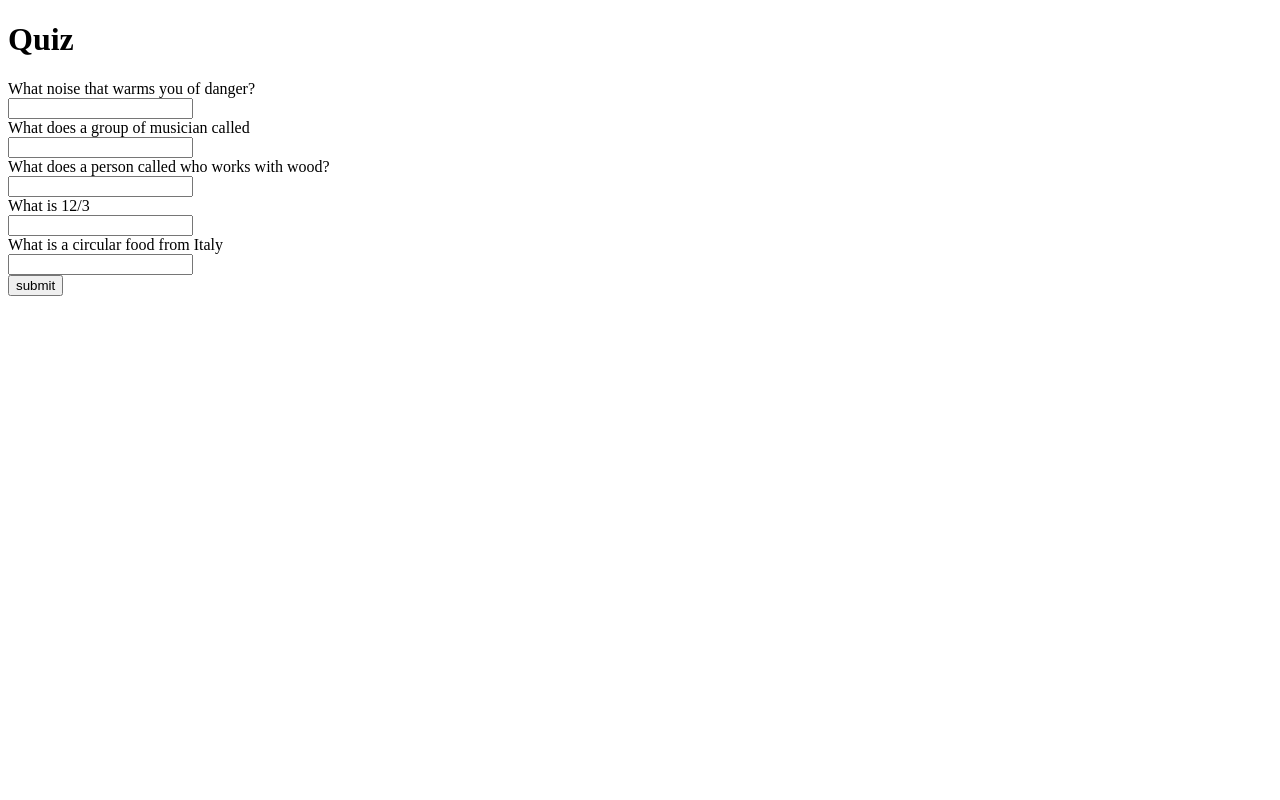
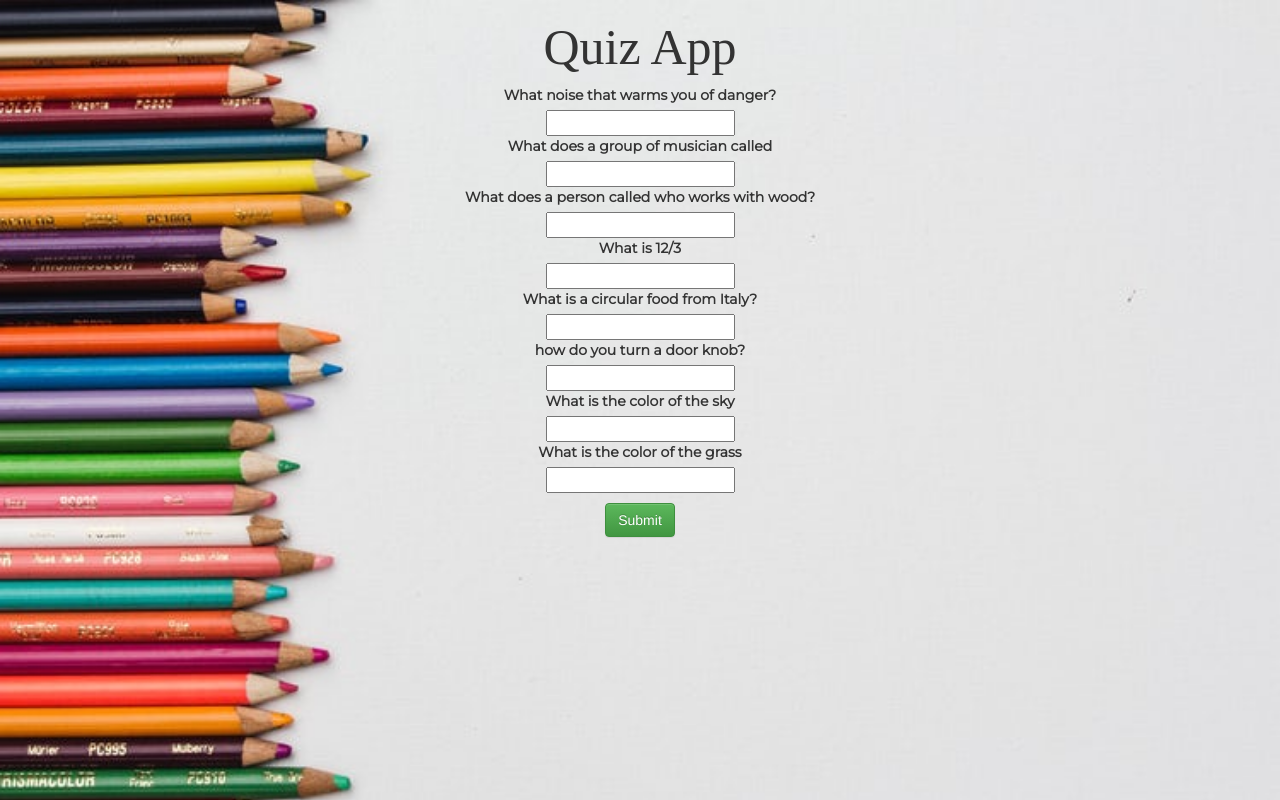
Before and after one commit to cmgonzales/quiz, a plain HTML site: page index.html in a window 1280 px wide. Drawn offline with nearby package versions, Linux system fonts and the light colour scheme; a web font is replaced by a local one.

Commit message:
finish project

```diff
--- a/index.html
+++ b/index.html
@@ -4,28 +4,51 @@
     <meta charset="UTF-8">
     <meta name="viewport" content="width=device-width, initial-scale=1.0">
     <meta http-equiv="X-UA-Compatible" content="ie=edge">
+    <link rel="stylesheet" href="http://maxcdn.bootstrapcdn.com/bootstrap/3.3.6/css/bootstrap.min.css">
+    <script src="https://ajax.googleapis.com/ajax/libs/jquery/3.2.0/jquery.min.js"></script>
+    <script src="https://maxcdn.bootstrapcdn.com/bootstrap/3.3.7/js/bootstrap.min.js"></script>
+    <link href="https://fonts.googleapis.com/css?family=Rozha+One" rel="stylesheet">
+    <link href="https://fonts.googleapis.com/css?family=Montserrat" rel="stylesheet">
+    <!-- Latest compiled and minified CSS -->
+<link rel="stylesheet" href="https://maxcdn.bootstrapcdn.com/bootstrap/3.3.7/css/bootstrap.min.css" integrity="sha384-BVYiiSIFeK1dGmJRAkycuHAHRg32OmUcww7on3RYdg4Va+PmSTsz/K68vbdEjh4u" crossorigin="anonymous">
+
+<!-- Optional theme -->
+<link rel="stylesheet" href="https://maxcdn.bootstrapcdn.com/bootstrap/3.3.7/css/bootstrap-theme.min.css" integrity="sha384-rHyoN1iRsVXV4nD0JutlnGaslCJuC7uwjduW9SVrLvRYooPp2bWYgmgJQIXwl/Sp" crossorigin="anonymous">
+
+<!-- Latest compiled and minified JavaScript -->
+<script src="https://maxcdn.bootstrapcdn.com/bootstrap/3.3.7/js/bootstrap.min.js" integrity="sha384-Tc5IQib027qvyjSMfHjOMaLkfuWVxZxUPnCJA7l2mCWNIpG9mGCD8wGNIcPD7Txa" crossorigin="anonymous"></script>
     <title>Document</title>
     <link rel="stylesheet" href="style.css">
 </head>
 <body>
-    <h1 class =  "title">Quiz</h1>
+    <h1 class =  "title">Quiz App </h1>
     <div id= "question0"></div>
-    <input type="text" id = "answer0">
+    <input  type="text" id = "answer0"><span id = "check0"></span>
 
     <div id= "question1"></div>
-    <input type="text" id = "answer2">
+    <input  type="text" id = "answer1"><span id = "check1"></span>
 
     <div id= "question2"></div>
-    <input type="text" id = "answer2">
+    <input  type="text" id = "answer2"><span id = "check2"></span>
 
     <div id= "question3"></div>
-    <input type="text" id = "answer3">
+    <input  type="text" id = "answer3"><span id = "check3"></span>
 
 
     <div id= "question4"></div>
-    <input type="text" id = "answer4">
+    <input type="text" id = "answer4"><span id = "check4"></span>
+
+    <div id= "question5"></div>
+    <input  type="text" id = "answer5"><span id = "check5"></span>
+
+    <div id= "question6"></div>
+    <input type="text" id = "answer6"><span id = "check6"></span>
+
+    <div id= "question7"></div>
+    <input  type="text" id = "answer7"><span id = "check7"></span>
+
     <script src="script.js"></script>
 <br>
-    <button onclick="result()">submit</button>
+    <button onclick="result()" class="btn btn-success">Submit</button>
 </body>
 </html>
--- a/script.js
+++ b/script.js
@@ -2,28 +2,41 @@
 var myQuestion = [
 {
     question: "What noise that warms you of danger?",
-    answer: "alarm"
+    answer:"alarm"
 },
 
 {
     question: "What does a group of musician called",
-    answer: "band"
+    answer:"band"
 },
 {
     question: "What does a person called who works with wood?",
-    answer: "carpenter"
+    answer:"carpenter"
 },
 {
     question: "What is 12/3",
-    answer: 4
+    answer: "4"
 },
 {
-    question: "What is a circular food from Italy",
-    answer: "pizza"
+    question: "What is a circular food from Italy?",
+    answer:"pizza"
+},
+
+{
+    question: "how do you turn a door knob?",
+    answer:"clockwise"
+},
+{
+    question: "What is the color of the sky",
+    answer:"blue"
+},
+{
+    question: "What is the color of the grass",
+    answer:"green"
 },
 ]
 
-for(var i = 0; i<myQuestion.length; i++){
+for(var i = 0; i <myQuestion.length; i++){
 
     var question = myQuestion[i].question;
 
@@ -34,11 +47,26 @@ for(var i = 0; i<myQuestion.length; i++){
 
 function result(){
 
-for(var i = 0; i< myQuestion.length; i++){
+for(var i = 0; i < myQuestion.length; i++){
 
-    var answer = myQuestion[i].question;
+    var answer = myQuestion[i].answer;
 
-    var guess = document.getElementById("answer", [i]).value;
+    var guess = document.getElementById("answer" + [i]).value;
+
+
+   if(answer == guess){
+       console.log("correct");
+      $("#check" + [i]).html("&#10004;").css("color", "green");
+        ;
+
+
+   }else if(answer != guess){
+    $("#check" + [i]).text('X').css("color", "red");
+    console.log("test");
+
+}else{
+
+   }
 
 }
 }
--- a/style.css
+++ b/style.css
@@ -0,0 +1,19 @@
+body{
+    text-align: center;
+    background-image: url("img.jpg");
+    background-size: cover;
+
+}
+
+h1{
+    font-size: 50px;
+    font-family: 'Rozha One', serif;
+}
+div{
+    font-family: 'Montserrat', sans-serif;
+    margin-bottom: 5px;
+    font-weight: bold;
+}
+button{
+    margin-top: 10px;
+}
```
Also changed, not shown: images.jpg (added), img.jpg (added).
